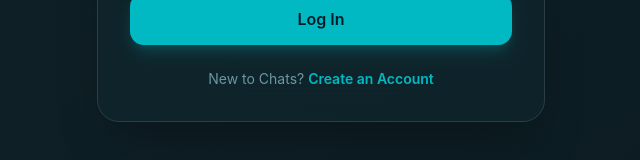
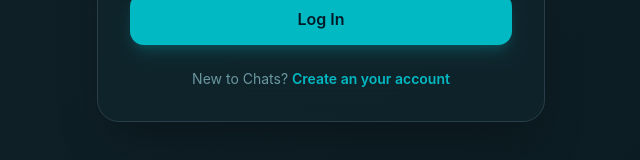
Before and after one commit to sam4199/chats_app, a React (Vite) app: page / in a window 1280 px wide. Shown: the part 527-687 px from the top of the page, without its empty margins (319-959 px from the left). Built offline with nearby package versions, Linux system fonts and the light colour scheme; no server answers.

Commit message:
create an your account

```diff
--- a/src/pages/Login.jsx
+++ b/src/pages/Login.jsx
@@ -105,7 +105,7 @@ export default function Login() {
         </form>
 
         <p className="text-center text-sm text-muted-foreground pt-6">
-          New to Chats? <Link to="/signup" className="text-primary font-semibold hover:underline">Create an Account</Link>
+          New to Chats? <Link to="/signup" className="text-primary font-semibold hover:underline">Create an your account</Link>
         </p>
       </div>
     </div>
```
